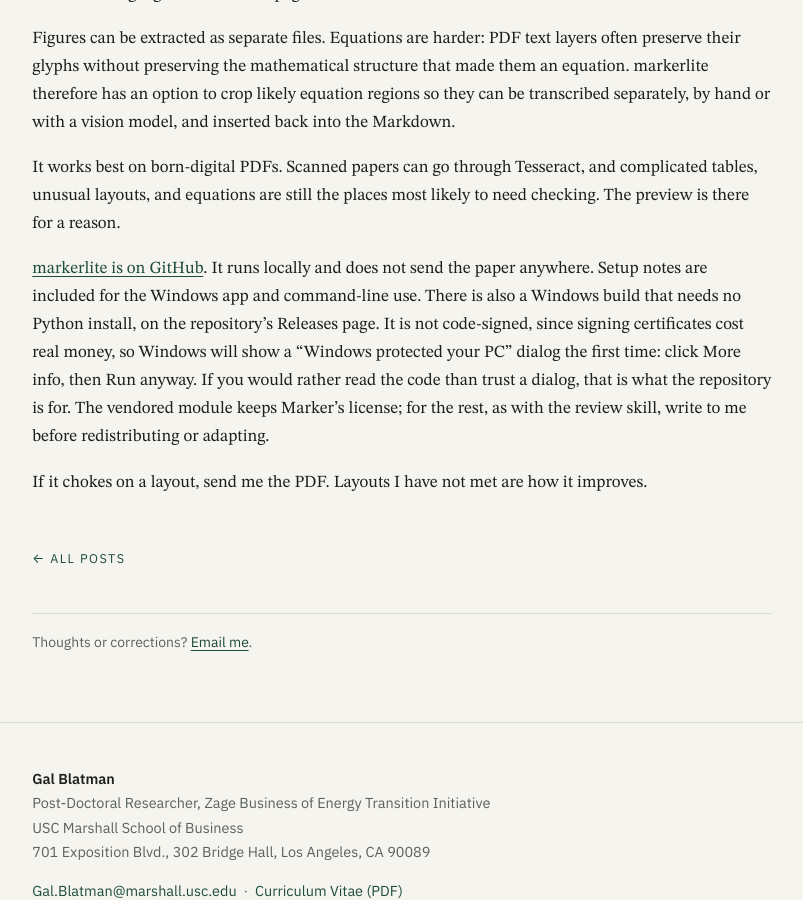
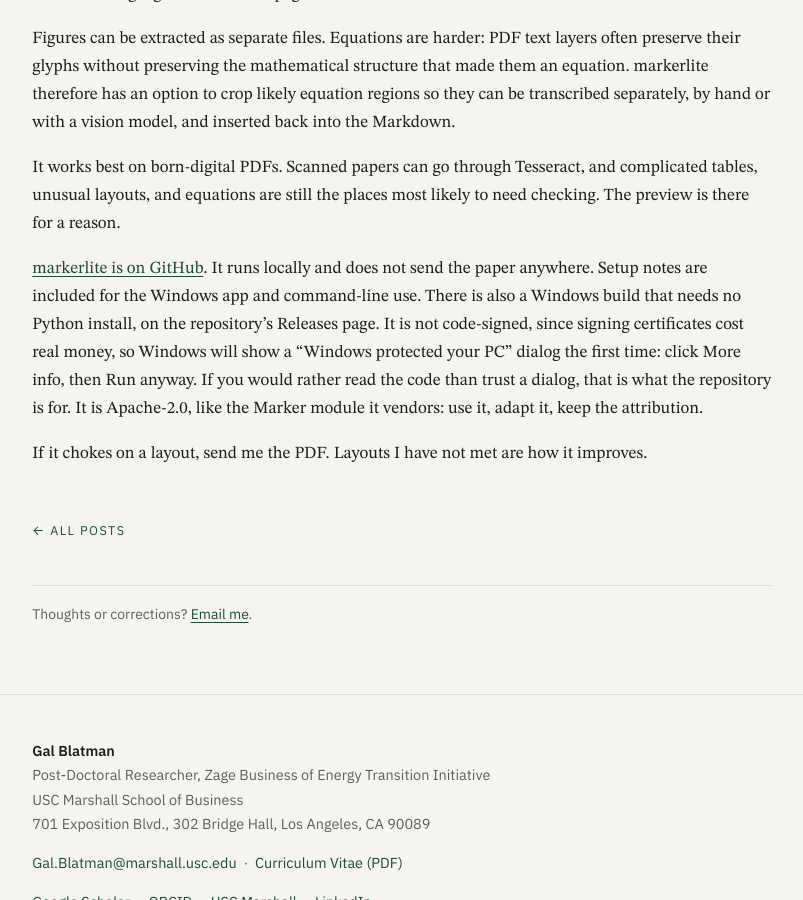
Before and after one commit to GalBlatman/GalBlatman.github.io, a Jekyll site: the page built from _posts/2026-09-02-markerlite.md, in a window 1280 px wide and 900 px high, scrolled down 1156 px. Shown: the whole window, without its empty margins (238-1041 px from the left). Built offline with Jekyll 4.4.1, drawn with Linux system fonts in a browser that asks for light colours; some of the changed text lies outside the part shown.

Commit message:
markerlite: date the post to its actual launch day, switch to Apache-2.0
Co-Authored-By: Claude Fable 5.1 <noreply@anthropic.com>

```diff
--- a/_posts/2026-08-28-markerlite.md
+++ b/_posts/2026-09-02-markerlite.md
@@ -19,6 +19,6 @@ Figures can be extracted as separate files. Equations are harder: PDF text layer
 
 It works best on born-digital PDFs. Scanned papers can go through Tesseract, and complicated tables, unusual layouts, and equations are still the places most likely to need checking. The preview is there for a reason.
 
-[markerlite is on GitHub](https://github.com/GalBlatman/markerlite). It runs locally and does not send the paper anywhere. Setup notes are included for the Windows app and command-line use. There is also a Windows build that needs no Python install, on the repository's Releases page. It is not code-signed, since signing certificates cost real money, so Windows will show a "Windows protected your PC" dialog the first time: click More info, then Run anyway. If you would rather read the code than trust a dialog, that is what the repository is for. The vendored module keeps Marker's license; for the rest, as with the review skill, write to me before redistributing or adapting.
+[markerlite is on GitHub](https://github.com/GalBlatman/markerlite). It runs locally and does not send the paper anywhere. Setup notes are included for the Windows app and command-line use. There is also a Windows build that needs no Python install, on the repository's Releases page. It is not code-signed, since signing certificates cost real money, so Windows will show a "Windows protected your PC" dialog the first time: click More info, then Run anyway. If you would rather read the code than trust a dialog, that is what the repository is for. It is Apache-2.0, like the Marker module it vendors: use it, adapt it, keep the attribution.
 
 If it chokes on a layout, send me the PDF. Layouts I have not met are how it improves.
```
Also changed, not shown: other parts of _posts/2026-09-02-markerlite.md (+1 -1 lines).
